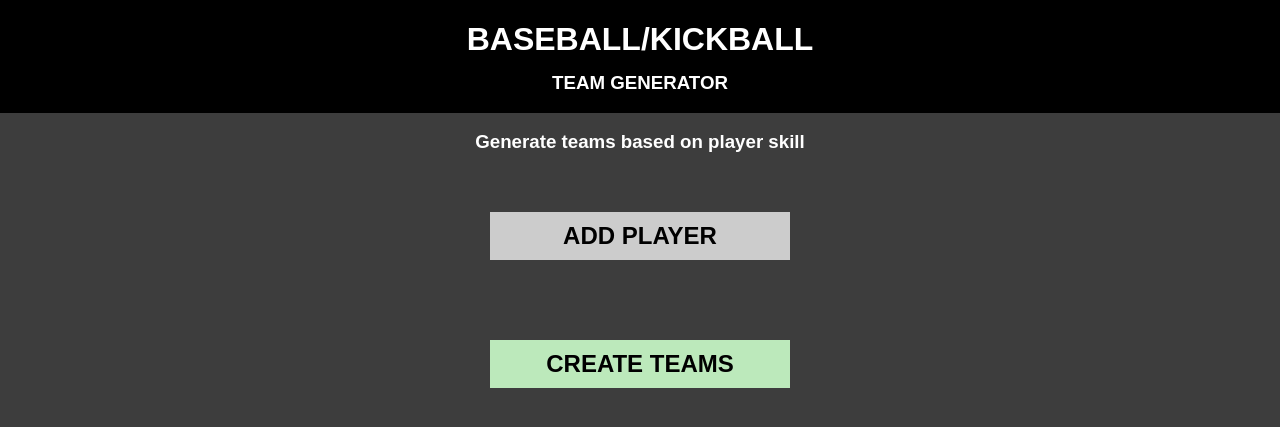
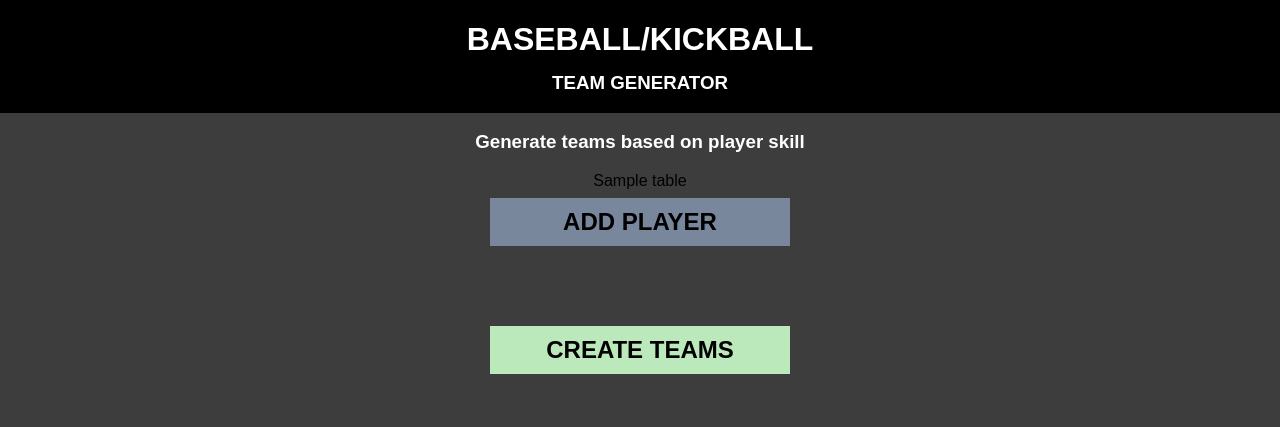
Before and after one commit to MarlonFu/kickballMatchmaker, a Flask app: template MatchmakingApp/templates/home.html in a window 1280 px wide. Shown: the top 427 px of the page. Run offline with Flask 2, Linux system fonts and the light colour scheme; the template is opened without the code that fills it: most values are stand-ins (such as "Sample title", 1, 10 or a date in 2020); some libraries are stand-ins or nearby versions.

Commit message:
add player

```diff
--- a/MatchmakingApp/app.py
+++ b/MatchmakingApp/app.py
@@ -1,10 +1,38 @@
 from flask import Flask, render_template, url_for
+from flask import request
+
+import numpy as np
+import pandas as pd
 
 app = Flask(__name__)
 
+class Players:
+    def __init__(self):
+        self.table = pd.DataFrame(columns=['Name', 'Kn', 'S', 'T', 'C', 'B/K'])
+
+player_data = Players()
+
 @app.route('/')
 def index():
-    return render_template('home.html')
+    return render_template('home.html', table=player_data.table.to_html(index=False ))
+
+
+@app.route('/add_player', methods=['POST'])
+def add_player():
+    if request.method == 'POST':
+        player_stats = dict()
+        player_stats['Name'] = [request.form['name']]
+        player_stats['Kn'] = [request.form.get('knowledge')]
+        player_stats['S'] = [request.form.get('speed')]
+        player_stats['T'] = [request.form.get('throwing')]
+        player_stats['C'] = [request.form.get('catching')]
+        player_stats['B/K'] = [request.form.get('batting')]
+
+        player_stats_df = pd.DataFrame.from_dict(player_stats)
+
+        player_data.table = player_data.table.append(player_stats_df)
+        #print(player_stats_df)
+        return render_template('home.html', table=player_data.table.to_html(index=False))
 
 if  __name__ == "__main__":
     app.run(debug=True)
--- a/MatchmakingApp/static/css/main.css
+++ b/MatchmakingApp/static/css/main.css
@@ -17,38 +17,108 @@ body {
     margin-top: -1vh;
 }
 
-.greenButton {
+.button {
     border: none;
     font-size: 24px;
     font-weight: bold;
+    padding: 10px 50px;
+    transition-duration: 0.2s;
+    text-align: center;
+    margin-left: auto;
+    margin-right: auto;
+}
+
+.greenButton {
     width: 300px;
-    padding: 10px 50px;
     background-color: #BCE9BB;
-    transition-duration: 0.2s;
     margin-top: 5vh;
     margin-bottom: 5vh;
 }
 
-.greenButton:hover {
+.button:hover {
     background-color: white;
+    color: black;
 }
 
 .greyButton {
-    border: none;
-    font-size: 24px;
-    font-weight: bold;
     width: 300px;
-    padding: 10px 50px;
     background-color: #CCCCCC;
-    transition-duration: 0.2s;
     margin-top: 5vh;
     margin-bottom: 5vh;
 }
 
-.greyButton:hover {
-    background-color: white;
+.blueButton {
+    width: 300px;
+    background-color: #78879C;
+    color: black;
+    margin-top: 5vh;
+    margin-bottom: 5vh;
 }
+
 
 .pageDescription {
     color: white;
 }
+
+.popUp {
+    background-color: #78879C;
+    width: 300px;
+    text-align: center;
+    margin-left: auto;
+    margin-right: auto;
+    margin-top: 1vh;
+}
+
+table {
+    width: 300px;
+    margin-right: auto;
+    margin-left: auto;
+    text-align: center;
+}
+
+th {
+    text-align: left;
+}
+
+.center {
+    margin-right: auto;
+    margin-left: auto;
+
+}
+
+table {
+    border-collapse: collapse;
+    border: 2px solid black;
+}
+
+td {
+    background-color: #404C5E;
+    color: white;
+    text-align: left;
+}
+
+th {
+    background-color: black;
+    color: white;
+}
+
+.sliderWithLabel {
+    display: block;
+}
+
+.slider {
+    display: block;
+    margin-right: auto;
+    margin-left: auto;
+    width: 250px;
+}
+
+.textInput {
+    display: block;
+    margin-right: auto;
+    margin-left: auto;
+}
+
+.inputLabel {
+    text-align: left;
+}
--- a/MatchmakingApp/templates/home.html
+++ b/MatchmakingApp/templates/home.html
@@ -1,6 +1,26 @@
 {% extends 'layout.html' %}
 
 {% block body %}
+<script type="text/javascript" src="http://code.jquery.com/jquery-1.7.1.min.js"></script>
+<script src="https://ajax.googleapis.com/ajax/libs/jquery/3.5.1/jquery.min.js"></script>
+
+<script type="text/javascript">
+    window.onload=function(){
+        addPlayerPopUp.style.display = 'none';
+    }
+
+    function showAddPlayer() {
+        document.getElementById('addPlayerPopUp').style.display = 'block';
+        document.getElementById('addPlayer').style.display = 'none';
+    }
+
+    function hideAddPlayer() {
+        document.getElementById('addPlayerPopUp').style.display = 'none';
+        document.getElementById('addPlayer').style.display = 'block';
+    }
+
+</script>
+
 <div class="content">
     <div class="topBar">
         <h1> BASEBALL/KICKBALL </h1>
@@ -8,17 +28,60 @@
     </div>
     <h3 class="pageDescription"> Generate teams based on player skill </h3>
 
-    <div class="table">
+    <div class="playerTable">
+        <table class="playerTable">
+            {{ table|safe }}
+        </div>
+    </div>
 
+
+    <div>
+        <button type="button" class="button blueButton" id="addPlayer" name="addPlayer" style="margin-top: 1vh;" onclick="showAddPlayer()">
+            ADD PLAYER
+        </button>
+    </div>
+
+    <div class="popUp" id='addPlayerPopUp'>
+        <div>
+            <form action="/add_player" method="post">
+                <div class="sliderWithLabel">
+                    <label class="inputLabel" for="name"> Name </label>
+                    <input class="textInput" id="name" name="name"/>
+                </div>
+                <div class="sliderWithLabel">
+                    <label for="knowledge"> Knowledge of Rules</label>
+                    <input class="slider" id="knowledge" name="knowledge" type="range" min="1" max="5" step="1" />
+                </div>
+                <div class="sliderWithLabel">
+                    <label for="speed"> Running Speed </label>
+                    <input class="slider" id="speed" name="speed" type="range" min="1" max="5" step="1" />
+                </div>
+                <div class="sliderWithLabel">
+                    <label for="throwing"> Throwing Ability </label>
+                    <input class="slider" id="throwing" name="throwing" type="range" min="1" max="5" step="1" />
+                </div>
+                <div class="sliderWithLabel">
+                    <label for="catching"> Catching Ability </label>
+                    <input class="slider" id="catching" name="catching" type="range" min="1" max="5" step="1" />
+                </div>
+                <div class="sliderWithLabel">
+                    <label for="batting"> Batting/Kicking Ability </label>
+                    <input class="slider" id="batting" name="batting" type="range" min="1" max="5" step="1" />
+                </div>
+                <input type="submit", class="button greenButton", value="CONFIRM" style="width: 250px; margin-bottom: 1vh;">
+            </form>
+        </div>
+
+        <div>
+            <button class="button greyButton" onclick="hideAddPlayer()" style="width: 250px; margin-top: 1vh;"> CANCEL </button>
+        </div>
     </div>
 
     <div>
-        <button type="button" class="greyButton"> ADD PLAYER </button>
-    </div>
-
-    <div>
-        <button type="button" class="greenButton"> CREATE TEAMS </button>
+        <button type="button" class="button greenButton"> CREATE TEAMS </button>
     </div>
 
 </div>
+
+
 {% endblock %}
```
